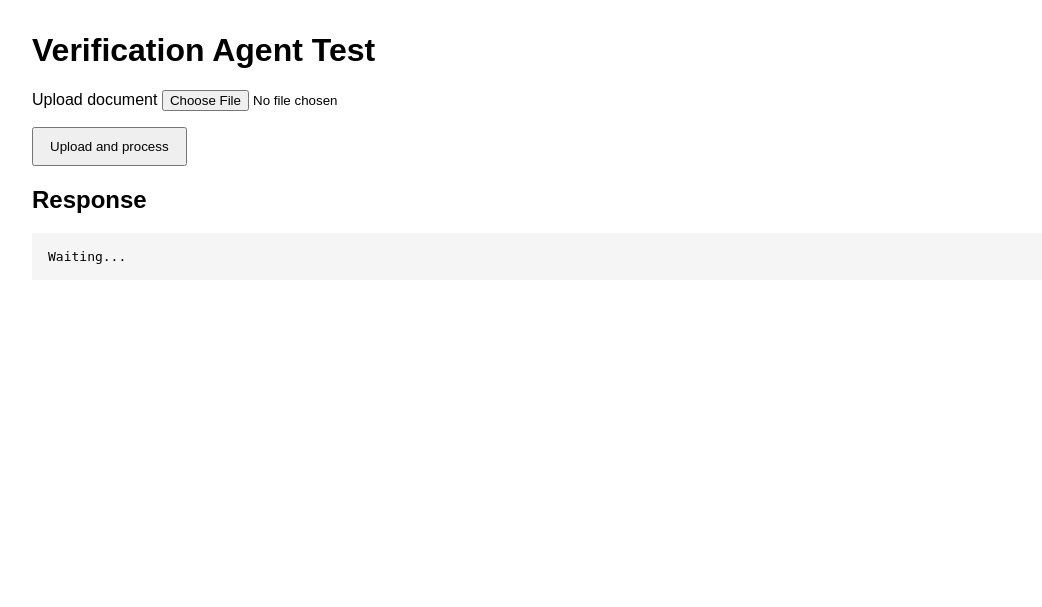
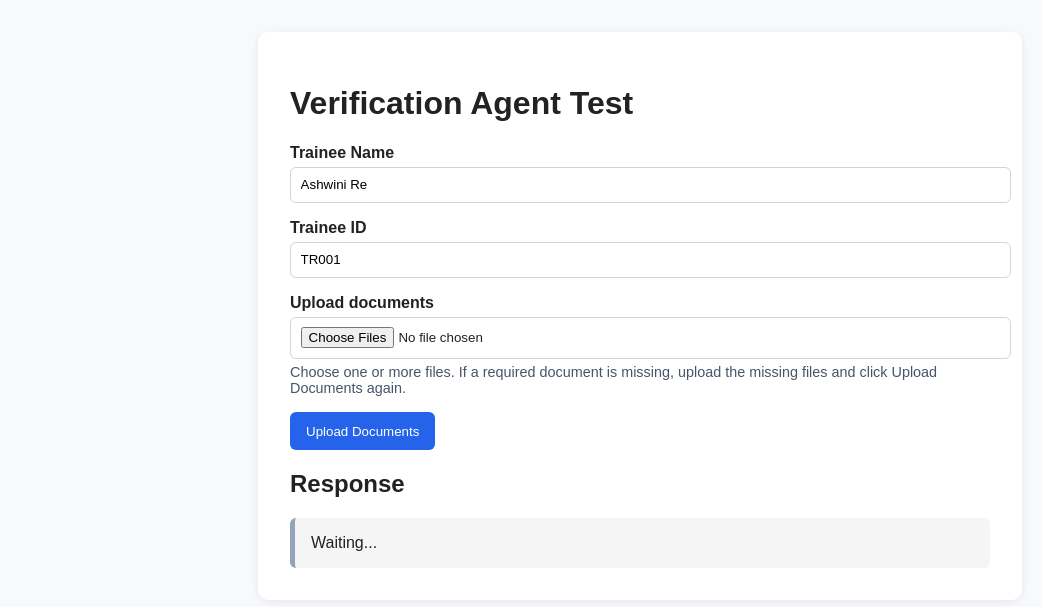
Before and after one commit to AshwiniSrin/Trainee-Document-Verification, a Flask app: page / in a window 1280 px wide. Shown: the top 607 px of the page, without its empty margins (0-1042 px from the left). Run offline with Flask 2, Linux system fonts and the light colour scheme.

Commit message:
Add GitHub Actions workflow and UI retry upload support

```diff
--- a/app/agents/verification_agent.py
+++ b/app/agents/verification_agent.py
@@ -130,7 +130,7 @@ class VerificationAgent:
             return {
                 "needs_confirmation": True,
                 "status": "pending_confirmation",
-                "message": "Required documents are missing. Please confirm the current findings before updating.",
+                "message": "Required documents are missing. Please upload the missing document(s) and resubmit once complete.",
                 "missing_documents": required_result["missing_documents"],
                 "trainee": trainee_result,
             }
--- a/app/main.py
+++ b/app/main.py
@@ -82,41 +82,44 @@ def create_app():
 
     @app.route('/upload', methods=['POST'])
     def upload_document():
-        if 'file' not in request.files:
-            return jsonify({"is_valid": False, "message": "No file was uploaded."}), 400
+        uploaded_files = request.files.getlist('files')
+        if not uploaded_files:
+            return jsonify({"is_valid": False, "message": "No files were uploaded."}), 400
 
-        uploaded_file = request.files['file']
-        if uploaded_file.filename == '':
+        files = [file for file in uploaded_files if file.filename]
+        if not files:
             return jsonify({"is_valid": False, "message": "No file was selected."}), 400
 
-        filename = uploaded_file.filename or 'uploaded_document'
-        file_extension = filename.rsplit('.', 1)[-1].lower() if '.' in filename else ''
+        trainee_id = request.form.get('trainee_id') or 'TR001'
+        document_name = request.form.get('name') or 'Uploaded Documents'
 
         inferred_documents = []
-        lowered_name = filename.lower()
-        if 'resume' in lowered_name or ' cv' in lowered_name or lowered_name.endswith(' re.pdf') or lowered_name.endswith(' re.docx') or lowered_name.endswith(' re.txt'):
-            inferred_documents = ['resume']
-        elif 'aadhaar' in lowered_name or 'aadhar' in lowered_name or 'uid' in lowered_name:
-            inferred_documents = ['aadhaar']
-        elif 'pan' in lowered_name or 'permanent' in lowered_name:
-            inferred_documents = ['pan']
-        elif 'degree' in lowered_name or 'certificate' in lowered_name or 'marksheet' in lowered_name or 'transcript' in lowered_name or 'diploma' in lowered_name:
-            inferred_documents = ['degree_certificate']
-        elif file_extension:
-            inferred_documents = [file_extension]
-        else:
-            inferred_documents = ['unknown']
+        uploaded_filenames = []
+        for uploaded_file in files:
+            filename = uploaded_file.filename or 'uploaded_document'
+            uploaded_filenames.append(filename)
+            lowered_name = filename.lower()
+            if 'resume' in lowered_name or ' cv' in lowered_name or lowered_name.endswith(' re.pdf') or lowered_name.endswith(' re.docx') or lowered_name.endswith(' re.txt'):
+                inferred_documents.append('resume')
+            elif 'aadhaar' in lowered_name or 'aadhar' in lowered_name or 'uid' in lowered_name:
+                inferred_documents.append('aadhaar')
+            elif 'pan' in lowered_name or 'permanent' in lowered_name:
+                inferred_documents.append('pan')
+            elif 'degree' in lowered_name or 'certificate' in lowered_name or 'marksheet' in lowered_name or 'transcript' in lowered_name or 'diploma' in lowered_name:
+                inferred_documents.append('degree_certificate')
+            else:
+                file_extension = filename.rsplit('.', 1)[-1].lower() if '.' in filename else ''
+                inferred_documents.append(file_extension or 'unknown')
 
         document = {
-            "name": uploaded_file.filename,
-            "trainee_id": "TR001",
+            "name": document_name,
+            "trainee_id": trainee_id,
             "documents": inferred_documents,
         }
 
         result = verification_agent.run_agent_loop(document)
         response = {
-            "filename": filename,
-            "file_type": file_extension,
+            "filenames": uploaded_filenames,
             "documents": inferred_documents,
             **result,
         }
--- a/templates/index.html
+++ b/templates/index.html
@@ -4,36 +4,74 @@
     <meta charset="utf-8" />
     <title>Verification Agent Test</title>
     <style>
-      body { font-family: Arial, sans-serif; margin: 2rem; }
-      button { padding: 0.6rem 1rem; cursor: pointer; }
-      pre { background: #f5f5f5; padding: 1rem; white-space: pre-wrap; }
+      body { font-family: Arial, sans-serif; margin: 2rem; background: #f7f9fc; color: #222; }
+      .container { max-width: 700px; margin: 0 auto; background: white; padding: 2rem; border-radius: 10px; box-shadow: 0 2px 8px rgba(0,0,0,0.08); }
+      button { padding: 0.7rem 1rem; cursor: pointer; background: #2563eb; color: white; border: none; border-radius: 6px; }
+      button:hover { background: #1d4ed8; }
       .row { margin-bottom: 1rem; }
+      label { display: block; font-weight: 600; margin-bottom: 0.3rem; }
+      input[type="text"], input[type="file"] { width: 100%; padding: 0.6rem; border: 1px solid #d1d5db; border-radius: 6px; }
+      .message-box { background: #f5f5f5; padding: 1rem; border-radius: 6px; white-space: pre-wrap; border-left: 5px solid #94a3b8; }
+      .message-box.success { border-left-color: #16a34a; background: #f0fdf4; }
+      .message-box.error { border-left-color: #dc2626; background: #fef2f2; }
+      .status { font-weight: bold; margin-bottom: 0.5rem; }
+      .hidden { display: none; }
+      .hint { font-size: 0.9rem; color: #475569; margin-top: 0.35rem; }
     </style>
   </head>
   <body>
+    <div class="container">
       <h1>Verification Agent Test</h1>
       <form id="upload-form" onsubmit="event.preventDefault(); sendRequest();">
         <div class="row">
-        <label for="file">Upload document</label>
-        <input id="file" name="file" type="file" />
+          <label for="name">Trainee Name</label>
+          <input id="name" name="name" type="text" value="Ashwini Re" />
         </div>
         <div class="row">
-        <button type="submit">Upload and process</button>
+          <label for="trainee_id">Trainee ID</label>
+          <input id="trainee_id" name="trainee_id" type="text" value="TR001" />
+        </div>
+        <div class="row">
+          <label for="files">Upload documents</label>
+          <input id="files" name="files" type="file" multiple />
+          <div class="hint">Choose one or more files. If a required document is missing, upload the missing files and click Upload Documents again.</div>
+        </div>
+        <div class="row">
+          <button type="submit">Upload Documents</button>
         </div>
       </form>
+      <div id="retry-section" class="hidden">
+        <h2>Upload Missing Documents</h2>
+        <div class="row">
+          <label for="retry_files">Select missing document(s)</label>
+          <input id="retry_files" name="retry_files" type="file" multiple />
+          <div class="hint">Upload only the missing document(s) and click Re-upload.</div>
+        </div>
+        <div class="row">
+          <button type="button" onclick="sendRetryRequest()">Re-upload Missing Documents</button>
+        </div>
+      </div>
       <h2>Response</h2>
-    <pre id="output">Waiting...</pre>
+      <div id="output" class="message-box">Waiting...</div>
+    </div>
 
     <script>
       async function sendRequest() {
         const output = document.getElementById('output');
-        const fileInput = document.getElementById('file');
+        const retrySection = document.getElementById('retry-section');
+        const fileInput = document.getElementById('files');
+        const nameInput = document.getElementById('name');
+        const traineeIdInput = document.getElementById('trainee_id');
         output.textContent = 'Sending...';
+        output.className = 'message-box';
+        retrySection.classList.add('hidden');
 
         try {
           const formData = new FormData();
-          if (fileInput.files.length > 0) {
-            formData.append('file', fileInput.files[0]);
+          formData.append('name', nameInput.value);
+          formData.append('trainee_id', traineeIdInput.value);
+          for (const file of fileInput.files) {
+            formData.append('files', file);
           }
 
           const response = await fetch('/upload', {
@@ -42,9 +80,88 @@
           });
 
           const data = await response.json();
-          output.textContent = JSON.stringify(data, null, 2);
+          const status = (data.status || 'Completed').toString();
+          const message = data.message || 'Verification completed.';
+          const missing = data.missing_documents && data.missing_documents.length > 0
+            ? `Missing documents: ${data.missing_documents.join(', ')}`
+            : 'Missing documents: none';
+          const filenames = data.filenames && data.filenames.length > 0
+            ? `Uploaded files: ${data.filenames.join(', ')}`
+            : '';
+          const retryNote = data.missing_documents && data.missing_documents.length > 0
+            ? '<div>Please upload the missing documents and submit again.</div>'
+            : '';
+
+          output.innerHTML = `
+            <div class="status">Status: ${status}</div>
+            <div>${message}</div>
+            <div>${filenames}</div>
+            <div>${missing}</div>
+            ${retryNote}
+          `;
+          output.className = `message-box ${status === 'pending' || status === 'error' ? 'error' : 'success'}`;
+
+          if (data.missing_documents && data.missing_documents.length > 0) {
+            retrySection.classList.remove('hidden');
+          }
         } catch (error) {
           output.textContent = 'Error: ' + error.message;
+          output.className = 'message-box error';
+        }
+      }
+
+      async function sendRetryRequest() {
+        const output = document.getElementById('output');
+        const retrySection = document.getElementById('retry-section');
+        const fileInput = document.getElementById('retry_files');
+        const nameInput = document.getElementById('name');
+        const traineeIdInput = document.getElementById('trainee_id');
+        output.textContent = 'Re-uploading missing documents...';
+        output.className = 'message-box';
+
+        try {
+          const formData = new FormData();
+          formData.append('name', nameInput.value);
+          formData.append('trainee_id', traineeIdInput.value);
+          for (const file of fileInput.files) {
+            formData.append('files', file);
+          }
+
+          const response = await fetch('/upload', {
+            method: 'POST',
+            body: formData
+          });
+
+          const data = await response.json();
+          const status = (data.status || 'Completed').toString();
+          const message = data.message || 'Verification completed.';
+          const missing = data.missing_documents && data.missing_documents.length > 0
+            ? `Missing documents: ${data.missing_documents.join(', ')}`
+            : 'Missing documents: none';
+          const filenames = data.filenames && data.filenames.length > 0
+            ? `Uploaded files: ${data.filenames.join(', ')}`
+            : '';
+          const retryNote = data.missing_documents && data.missing_documents.length > 0
+            ? '<div>Please upload the missing documents and submit again.</div>'
+            : '';
+
+          output.innerHTML = `
+            <div class="status">Status: ${status}</div>
+            <div>${message}</div>
+            <div>${filenames}</div>
+            <div>${missing}</div>
+            ${retryNote}
+          `;
+          output.className = `message-box ${status === 'pending' || status === 'error' ? 'error' : 'success'}`;
+
+          if (data.missing_documents && data.missing_documents.length > 0) {
+            retrySection.classList.remove('hidden');
+          } else {
+            retrySection.classList.add('hidden');
+          }
+        } catch (error) {
+          output.textContent = 'Error: ' + error.message;
+          output.className = 'message-box error';
         }
       }
     </script>
```
Also changed, not shown: .github/workflows/python-app.yml (added). Lines whose indentation alone changed are shown as unchanged.
